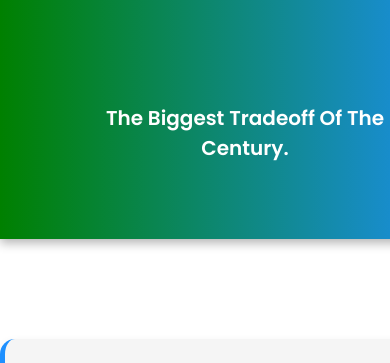
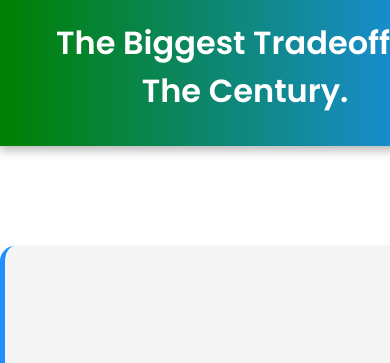
Before and after one commit to wesley878787/index-masters, a plain HTML site: page index.html in a window 390 px wide. Shown: the part 309-672 px from the top of the page. Drawn offline with Linux system fonts and the light colour scheme.

Commit message:
Update styles.css

```diff
--- a/styles.css
+++ b/styles.css
@@ -38,11 +38,6 @@ header {
     margin-right: 10px;
 }
 
-h1 {
-    font-size: 20px;
-    margin: 0;
-    padding:9%;
-}
 
 nav {
     width: 100%;
@@ -206,13 +201,6 @@ footer {
     }
 
 
-    h1 {
-        font-size: 20px;
-        padding: 12%;
-         margin-top: 15%;
-        margin-bottom: 20px;
-    }
-
     nav {
         padding: 8px 0;
         flex-direction: column;
```
